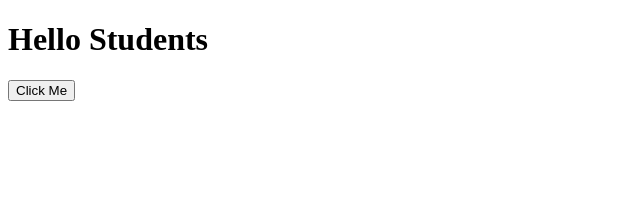
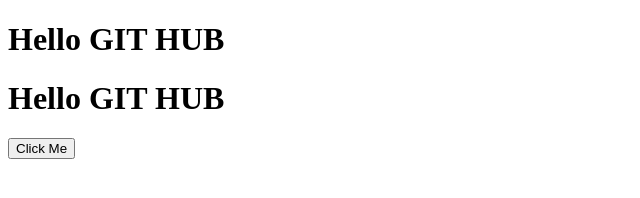
Before and after one commit to dilipkumarsasapu-rgv/FSD, a plain HTML site: page index.html in a window 1280 px wide. Shown: the whole page, without its empty margins (0-640 px from the left). Drawn offline with Linux system fonts and the light colour scheme.

Commit message:
new branch

```diff
--- a/index.html
+++ b/index.html
@@ -4,7 +4,8 @@
     <title>Git Demo</title>
 </head>
 <body>
-    <h1>Hello Students</h1>
+    <h1>Hello GIT HUB</h1>
+    <h1>Hello GIT HUB</h1>
     <button onclick="showMessage()">Click Me</button>
     <script>
         function showMessage() {
```
